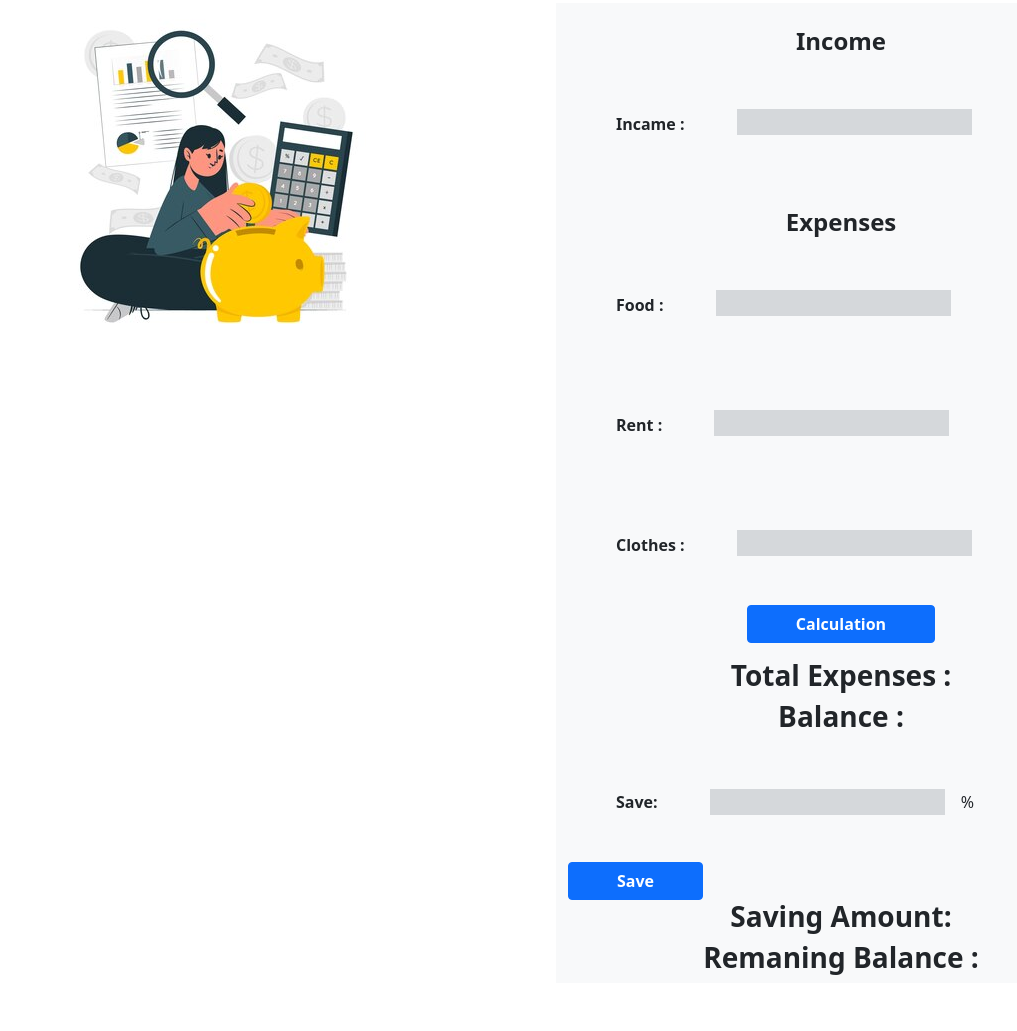
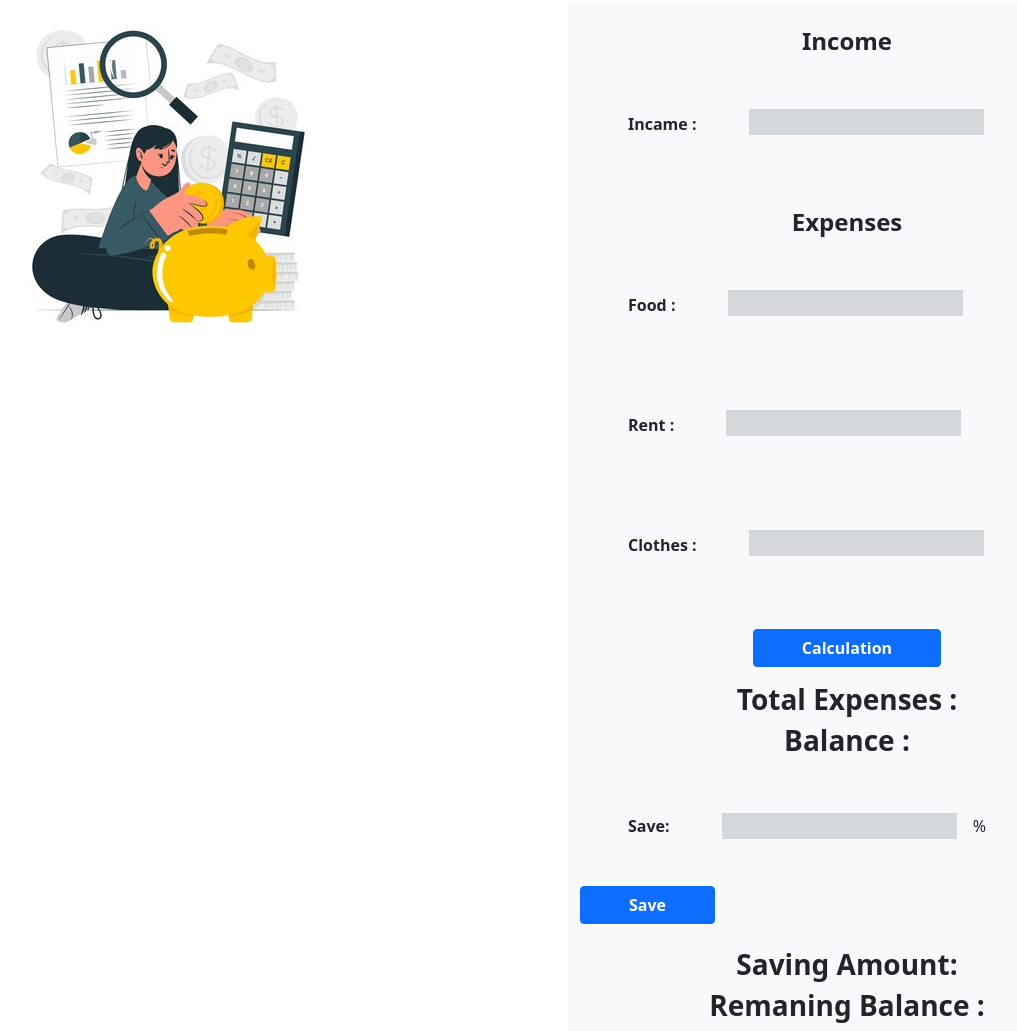
Before and after one commit to rojonidhar/calculation-of-a-month, a plain HTML site: page index.html in a window 1280 px wide. Shown: the part 125-1156 px from the top of the page, without its empty margins (84-1101 px from the left). Before the commit the page ends 1108 px from the top, so only its background shows below. Drawn offline with nearby package versions, Linux system fonts and the light colour scheme.

Commit message:
third comment

```diff
--- a/index.html
+++ b/index.html
@@ -23,13 +23,13 @@
                 <div class="row">
                   <div class="col">
                     <!------- image section-------  -->
-                    <img class="ps-5 mt-5" src="images/manage-money-concept-illustration_114360-8029.jpg" alt="" srcset="">
+                    <img id="pic" class="ps-0 mt-5" src="images/manage-money-concept-illustration_114360-8029.jpg" alt="" srcset="">
 
                  </div>
-                  <div class="col bg-light mt-5 ">
+                  <div id="formDiv" class="col bg-light mt-5 ms-4 ">
 
                     <!-- -----form section stars here-----  -->
-                    <form >
+                    <form id="form" >
                       <!-------- the heading of the form-------  -->
                    <h4 class="text-center fw-bolder  mt-4" >Income</h4>
 
@@ -54,7 +54,7 @@
 
                     <!---------- Here the calculation button--------  -->
 
-                    <p class="text-center"><button id="cal-btn" class=" ps-5 pe-5 fw-bolder btn btn-primary">Calculation</button></p>
+                    <p class="text-center"><button id="cal-btn" class=" ps-5 pe-5 mt-4 fw-bolder btn btn-primary">Calculation</button></p>
 
                     <!----------
                               And output of the total cost and restAomunt
@@ -69,7 +69,7 @@
                     <input id="save-input" class="bg-secondary border-0 bg-opacity-25" type="text " ><label class="m-3" for="">%</label><button id="saving-btn" class="ps-5 pe-5 fw-bolder btn btn-primary">Save</button>
 
                     <!------ saving amount output and remaing balance  ----->
-                    <h3  class="text-center fw-bolder" >Saving Amount: <span id="Saving Amount"></span></h3>
+                    <h3  class="text-center fw-bolder mt-4" >Saving Amount: <span id="Saving Amount"></span></h3>
                     <h3  class="text-center fw-bolder" >Remaning Balance :  <span id="Remaning Balance"></span></h3>
 
 
```
Also changed, not shown: app.css (+5 -2 lines).
